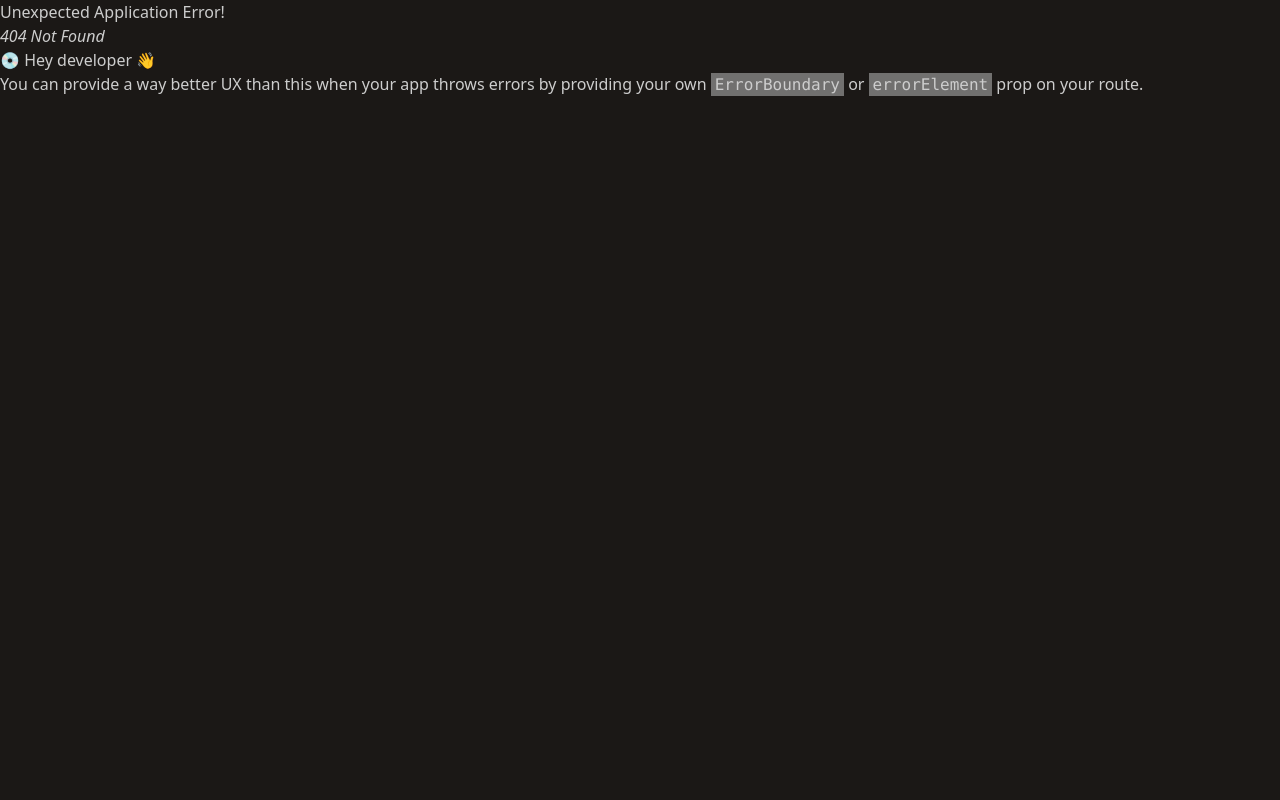
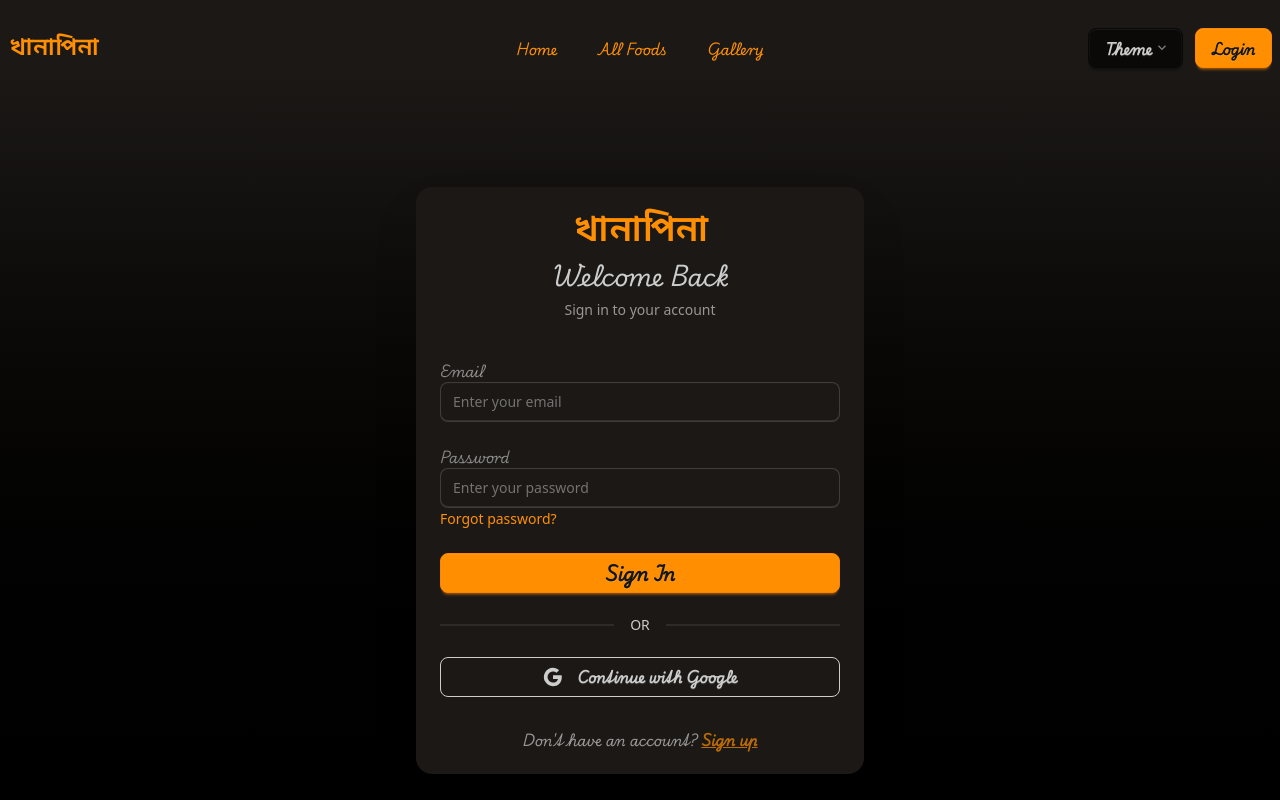
Before and after one commit to solaiman-islam-shadhin/khanapina, a React (Vite) app: page /login in a window 1280 px wide. Before the commit this address had no page. Shown: the top 800 px of the page. Built offline with nearby package versions, Linux system fonts and the light colour scheme.

Commit message:
login page design done

```diff
--- a/src/Routes/Router.jsx
+++ b/src/Routes/Router.jsx
@@ -1,6 +1,7 @@
 import { createBrowserRouter } from "react-router";
 import { HomeLayout } from "../layout/HomeLayout";
 import { Home } from "../components/pages/Home";
+import { Login } from "../components/pages/Login";
 
 const router = createBrowserRouter([
     {
@@ -10,6 +11,10 @@ const router = createBrowserRouter([
             {
                 index: true,
                 Component: Home
+            },
+            {
+                path: "login",
+                Component: Login
             }
         ]
     }
--- a/src/components/Navbar/Navbar.jsx
+++ b/src/components/Navbar/Navbar.jsx
@@ -1,6 +1,6 @@
 import React, { useState } from 'react'
 import { Theme } from '../themes/Theme'
-import { NavLink } from 'react-router';
+import { Link, NavLink } from 'react-router';
 
 export const Navbar = () => {
   const [isLoggedIn, setIsLoggedIn] = useState(false);
@@ -53,7 +53,7 @@ export const Navbar = () => {
               </ul>
             </div>
           ) : (
-            <a href="/login" className="btn btn-primary">Login</a>
+            <Link to="/login" className="btn btn-primary">Login</Link>
           )}
         </div>
       </div>
--- a/src/components/pages/Login.jsx
+++ b/src/components/pages/Login.jsx
@@ -20,7 +20,7 @@ export const Login = () => {
   }
 
   return (
-    <div className="min-h-screen bg-gradient-to-br from-base-200 to-base-300 flex items-center justify-center p-4">
+    <div className="min-h-screen bg-gradient-to-b from-base-100 to-base-300 flex items-center justify-center p-4">
       <div className="card w-full max-w-md bg-base-100 shadow-2xl">
         <div className="card-body">
           <div className="text-center mb-8">
```
